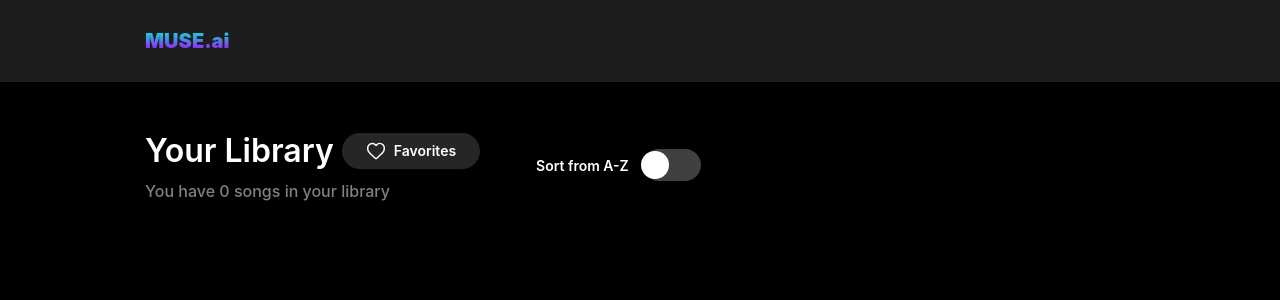
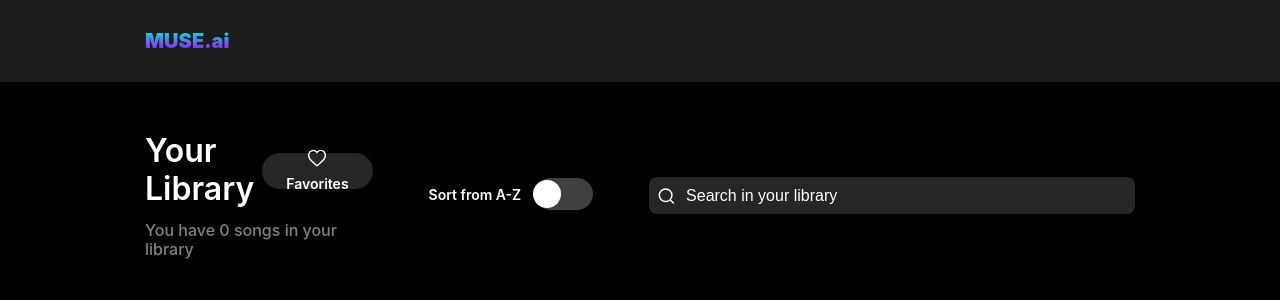
Before and after one commit to gabrielduumont/music-ai-test, a Next.js app: page / in a window 1280 px wide. Shown: the top 300 px of the page. Built offline with nearby package versions, Linux system fonts and the light colour scheme.

Commit message:
Added search input component

```diff
--- /dev/null
+++ b/components/Icons/Search/index.tsx
@@ -0,0 +1,24 @@
+type SearchProps = {
+  size?: number; //in pixels
+};
+
+export default function Search({ size }: SearchProps) {
+  const iconSize = size ? size : 20;
+  return (
+    <svg
+      xmlns="http://www.w3.org/2000/svg"
+      width={iconSize}
+      height={iconSize}
+      viewBox="0 0 20 20"
+      fill="none"
+    >
+      <path
+        d="M17.5 17.5L13.875 13.875M15.8333 9.16667C15.8333 12.8486 12.8486 15.8333 9.16667 15.8333C5.48477 15.8333 2.5 12.8486 2.5 9.16667C2.5 5.48477 5.48477 2.5 9.16667 2.5C12.8486 2.5 15.8333 5.48477 15.8333 9.16667Z"
+        stroke="white"
+        strokeWidth="1.5"
+        strokeLinecap="round"
+        strokeLinejoin="round"
+      />
+    </svg>
+  );
+}
--- /dev/null
+++ b/components/SearchInput/ResultsList.tsx
@@ -0,0 +1,31 @@
+import { GenericTypeWithId } from '@app/utils/types';
+import styles from './styles.module.scss';
+import Link from 'next/link';
+import { routes } from '@app/utils/constants/routes';
+
+type ResultsListProps<GenericTypeWithId> = {
+  searchResults: GenericTypeWithId[];
+  renderResultOption: (result: GenericTypeWithId) => React.ReactElement;
+};
+
+export default function ResultsList<T>({
+  searchResults,
+  renderResultOption,
+}: ResultsListProps<GenericTypeWithId<T>>) {
+  if (!searchResults) {
+    return null;
+  }
+  if (!searchResults.length) {
+    return <div className={styles['dropdown-empty']}>No results found.</div>;
+  }
+
+  return searchResults.map((result) => (
+    <Link
+      key={result.id}
+      href={routes.songDetails(result.id)}
+      className={styles['dropdown-item']}
+    >
+      <div>{renderResultOption(result)}</div>
+    </Link>
+  ));
+}
--- /dev/null
+++ b/components/SearchInput/index.tsx
@@ -0,0 +1,145 @@
+import Search from '@app/components/Icons/Search';
+import styles from './styles.module.scss';
+import { useEffect, useRef, useState } from 'react';
+import lodash from 'lodash';
+import ResultsList from './ResultsList';
+import { GenericTypeWithId } from '@app/utils/types';
+
+type SearchInputOptionType = { value: string };
+
+type SearchInputProps = {
+  showIcon?: boolean;
+  disabled?: boolean;
+  label?: string;
+  options: GenericTypeWithId<SearchInputOptionType>[];
+};
+
+const standardizeStringForSearch = (str: string) => {
+  if (!str || typeof str !== 'string') {
+    return '';
+  }
+
+  return str.toLowerCase();
+};
+
+export default function SearchInput({
+  showIcon,
+  label,
+  disabled,
+  options,
+}: SearchInputProps) {
+  const [isFocused, setIsFocused] = useState(false);
+  const [searchResults, setSearchResults] = useState<
+    GenericTypeWithId<SearchInputOptionType>[]
+  >([]);
+  const inputRef = useRef<HTMLInputElement>(null);
+  const wrapperRef = useRef<HTMLDivElement>(null);
+  const dropdownRef = useRef<HTMLDivElement>(null);
+  const isEmpty = !searchResults.length;
+
+  const focusOnInput = () => {
+    if (inputRef && inputRef.current) {
+      inputRef.current.focus();
+    }
+  };
+
+  const resetResults = () => {
+    setSearchResults(options && options.length ? options : []);
+  };
+
+  const onSearch = (searchValue: string) => {
+    if (!searchValue) {
+      resetResults();
+      return;
+    }
+    const standardizedSearchValue = standardizeStringForSearch(searchValue);
+    const filteredResults = lodash.filter(options ?? [], (item) =>
+      standardizeStringForSearch(item.value).includes(standardizedSearchValue)
+    );
+    const sortedResults = lodash.orderBy(
+      filteredResults,
+      (item) => item,
+      'asc'
+    );
+    setSearchResults(sortedResults);
+  };
+
+  const onInputFocus = () => {
+    setIsFocused(true);
+    if (inputRef && inputRef.current && inputRef.current.value) {
+      onSearch(inputRef.current.value);
+      return;
+    }
+    resetResults();
+  };
+
+  useEffect(() => {
+    if (
+      isFocused &&
+      wrapperRef &&
+      wrapperRef.current &&
+      dropdownRef &&
+      dropdownRef.current
+    ) {
+      const width = wrapperRef.current.clientWidth;
+      const height = wrapperRef.current.clientHeight;
+      dropdownRef.current.style.width = `${width}px`;
+      dropdownRef.current.style.top = `${dropdownRef.current.offsetTop + height + 6}px`;
+    }
+  }, [isFocused]);
+
+  useEffect(() => {
+    const onInputBlur = () => {
+      setIsFocused(false);
+      if (isEmpty) {
+        setSearchResults([]);
+      }
+    };
+
+    const handleClickOutside = (event: MouseEvent) => {
+      if (
+        wrapperRef.current &&
+        !wrapperRef.current.contains(event.target as Node)
+      ) {
+        onInputBlur();
+      }
+    };
+
+    document.addEventListener('mousedown', handleClickOutside);
+
+    return () => {
+      document.removeEventListener('mousedown', handleClickOutside);
+    };
+  }, [wrapperRef, isEmpty]);
+
+  return (
+    <div ref={wrapperRef} className={styles.wrapper}>
+      <div
+        className={styles.container}
+        onClick={focusOnInput}
+        data-disabled={disabled}
+        data-active={isFocused}
+      >
+        {showIcon && <Search />}
+        <input
+          ref={inputRef}
+          className={styles.input}
+          placeholder={label}
+          disabled={disabled}
+          onFocus={onInputFocus}
+          onChange={(evt) => onSearch(evt.target.value)}
+        />
+      </div>
+      {isFocused && (
+        <div ref={dropdownRef} className={styles['dropdown-container']}>
+          <ResultsList<SearchInputOptionType>
+            searchResults={searchResults}
+            renderResultOption={(result: SearchInputOptionType) => (
+              <>{result.value}</>
+            )}
+          />
+        </div>
+      )}
+    </div>
+  );
+}
--- /dev/null
+++ b/components/SearchInput/styles.module.scss
@@ -0,0 +1,103 @@
+@import '@app/styles/colors.scss';
+
+.wrapper {
+  display: flex;
+  flex-direction: column;
+  justify-content: flex-start;
+  align-items: flex-start;
+  min-width: 240px;
+  width: 100%;
+}
+
+.container {
+  display: flex;
+  width: 100%;
+  padding: 8px;
+  align-items: center;
+  border-radius: 8px;
+  gap: 8px;
+  background-color: $color-dark-gray-1;
+
+  transition: all 0.25s cubic-bezier(0.075, 0.82, 0.165, 1);
+
+  &[data-disabled='true'] {
+    cursor: not-allowed !important;
+  }
+
+  &[data-active='true'] {
+    background-color: $color-dark-gray-2;
+  }
+}
+
+.input{
+  width: 100%;
+  background: none;
+  border: 0;
+  outline: none;
+  color: $color-white;
+  font-size: 16px;
+  font-style: normal;
+  font-weight: 500;
+  line-height: 120%; /* 19.2px */
+
+  &::placeholder {
+    color: $color-white;
+    opacity: 1; /* Firefox */
+  }
+
+  &::-ms-input-placeholder { /* Edge 12 -18 */
+    color: $color-white;
+  }
+
+  &:disabled {
+    &::placeholder {
+      color: $color-dark-gray-3;
+      text-decoration: line-through;
+    }
+    color: $color-dark-gray-3;
+    cursor: not-allowed !important;
+  }
+}
+
+
+.dropdown-container{
+  background-color: $color-dark-gray-4;
+  border-radius: 5px;
+  position: absolute;
+  color: $color-light-gray;
+  font-size: 16px;
+  font-style: normal;
+  font-weight: 500;
+  line-height: 120%; /* 19.2px */
+}
+
+.dropdown-item{
+  display: block;
+  padding: 0 16px;
+  cursor: pointer;
+
+  & div{
+    padding: 16px 0;
+    border-bottom: 1px solid #545454;
+  }
+
+  &:last-child {
+    & div{
+      border-bottom: none;
+    }
+  }
+
+  &:hover{
+    background-color: $color-dark-gray-2;
+    border-radius: 5px;
+
+    & div{
+      border-bottom: 1px solid transparent;
+    }
+  }
+}
+
+.dropdown-empty{
+  padding: 16px;
+  cursor: default;
+}
--- a/components/UserLibraryInfo/index.tsx
+++ b/components/UserLibraryInfo/index.tsx
@@ -1,6 +1,7 @@
 import ToggleButton from '@app/components/Buttons/ToggleButton';
 import LibraryDescription from './LibraryDescription';
 import styles from './styles.module.scss';
+import SearchInput from '@app/components/SearchInput';
 
 type UserLibraryInfoProps = {
   totalSongs?: number;
@@ -11,7 +12,15 @@ export default function UserLibraryInfo({ totalSongs }: UserLibraryInfoProps) {
     <div className={styles.container}>
       <LibraryDescription totalSongs={totalSongs} />
       <ToggleButton label="Sort from A-Z" />
-      <div>SEARCH</div>
+      <SearchInput
+        showIcon
+        label="Search in your library"
+        options={[
+          { id: '1', value: 'option 1' },
+          { id: '2', value: 'option 2' },
+          { id: '3', value: 'option 3' },
+        ]}
+      />
     </div>
   );
 }
--- a/styles/colors.scss
+++ b/styles/colors.scss
@@ -2,8 +2,10 @@ $color-dark-gray-0: #1d1d1d;
 $color-dark-gray-1: #ffffff26;
 $color-dark-gray-2: #ffffff40;
 $color-dark-gray-3: #ffffff60;
+$color-dark-gray-4: #2d2d2d;
 
 $color-gray: #ffffff80;
+$color-light-gray: #d1d1d1;
 
 $color-shiny-blue: #00f2d5;
 $color-shiny-purple: #ad00ff;
--- /dev/null
+++ b/utils/types.ts
@@ -0,0 +1,3 @@
+export type GenericTypeWithId<T> = T & {
+  id: string;
+};
```
